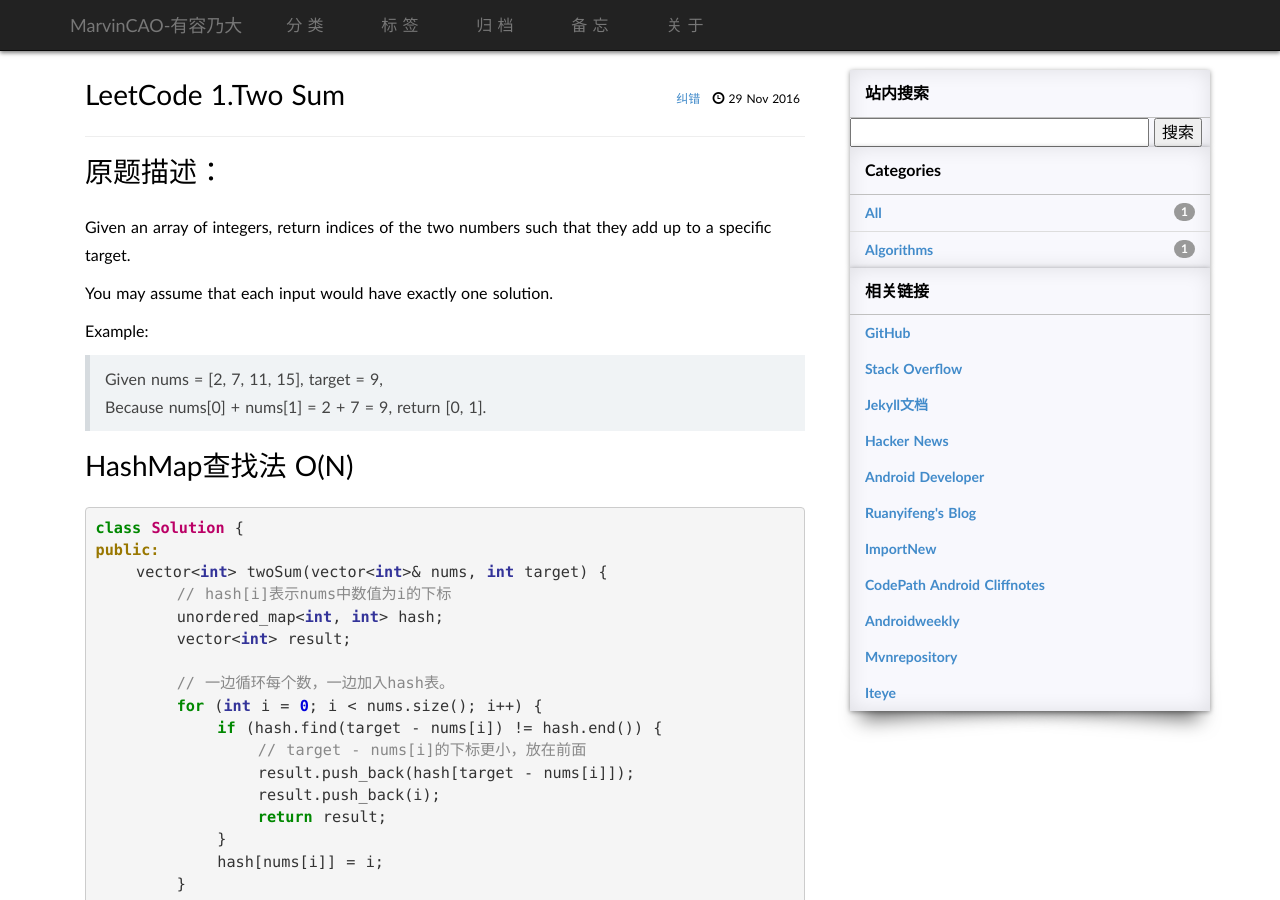
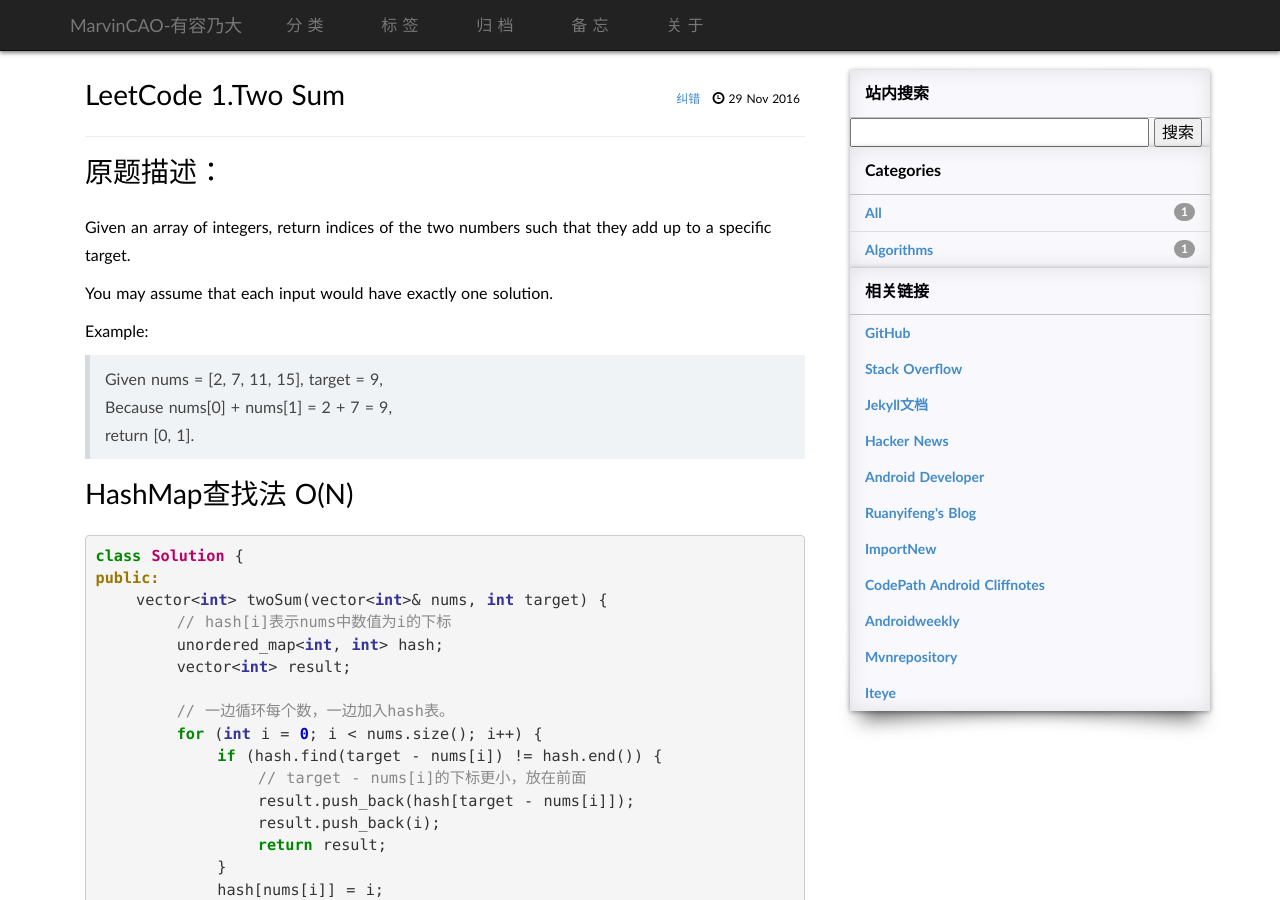
Before and after one commit to caogang/caogang.github.io, a Jekyll site: the page built from _posts/2016-11-29-First Blog.md, in a window 1280 px wide and 900 px high. Built offline with Jekyll 4.4.1, drawn with Linux system fonts in a browser that asks for light colours; some web fonts are replaced; comment, search, counter and statistics services are not loaded.

Commit message:
Modify Soft break

```diff
--- a/_posts/2016-11-29-First Blog.md
+++ b/_posts/2016-11-29-First Blog.md
@@ -11,8 +11,7 @@ You may assume that each input would have exactly one solution.
 
 Example:
 
->Given nums = [2, 7, 11, 15], target = 9,
-> \
+> Given nums = [2, 7, 11, 15], target = 9,
 > Because nums[0] + nums[1] = 2 + 7 = 9,
   return [0, 1].
 
```
